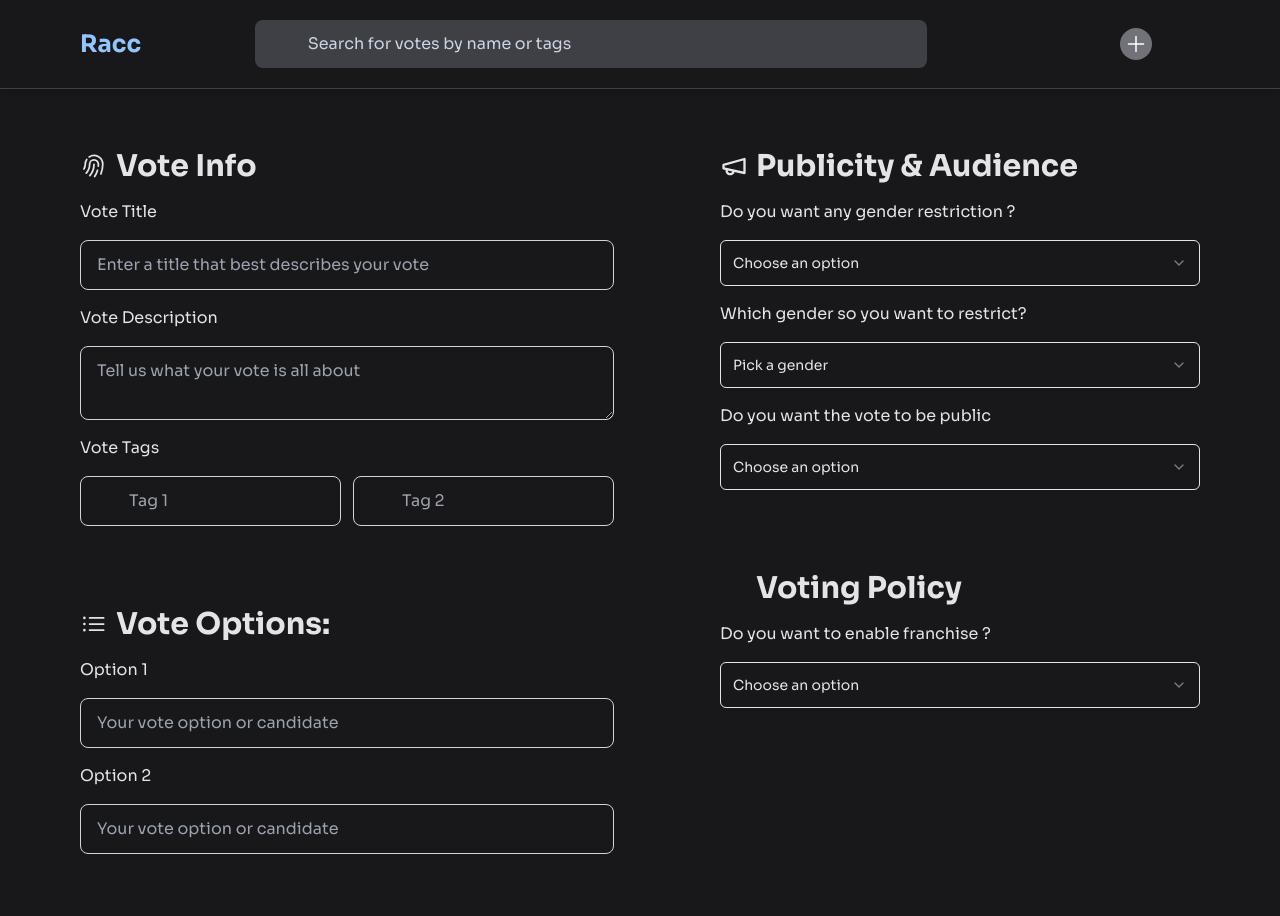
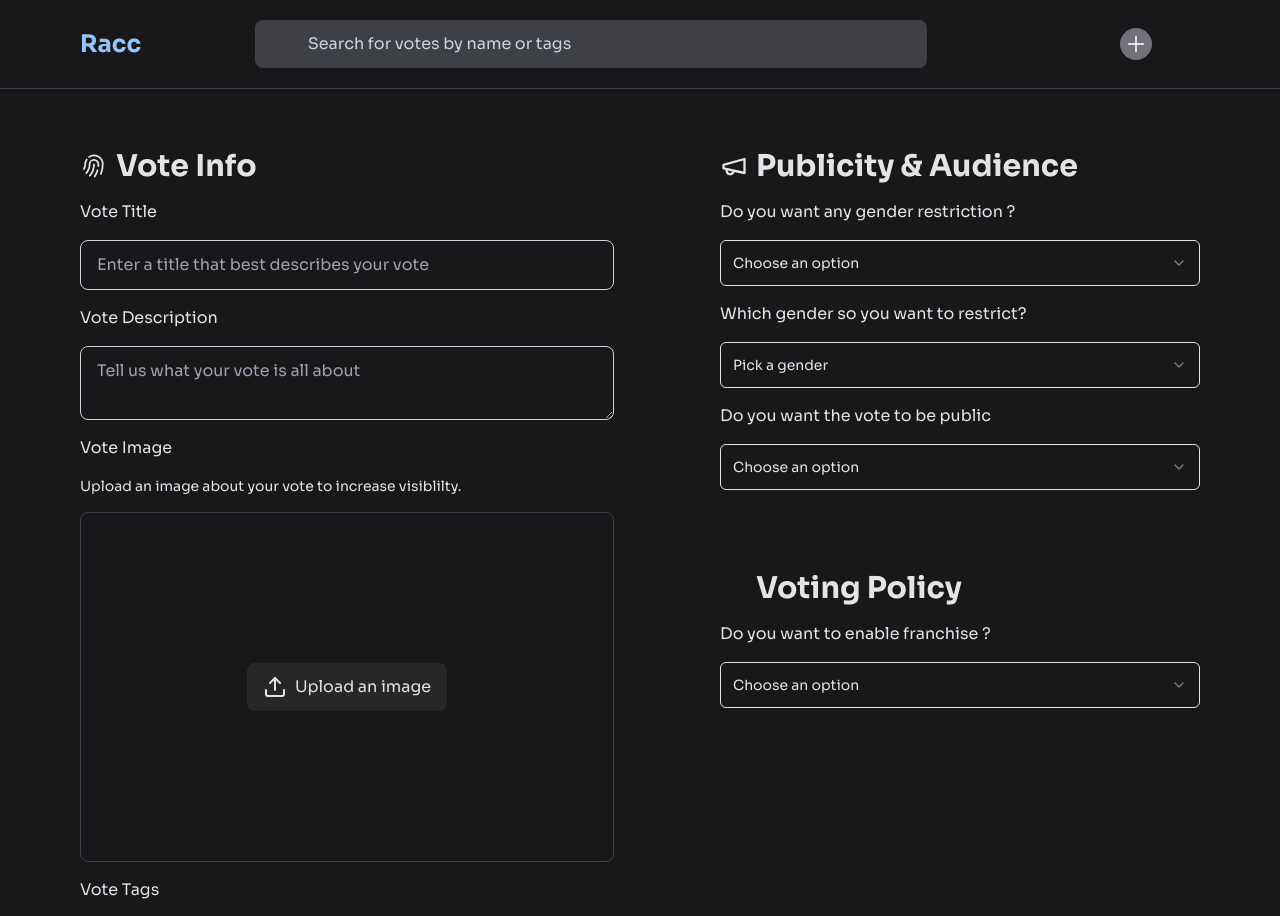
Before and after one commit to fisayo-dev/racc, a React (Vite) app: page /create-vote in a window 1280 px wide. Shown: the top 916 px of the page. Built offline with nearby package versions, Linux system fonts and the light colour scheme; some icons are missing.

Commit message:
added upload image section

```diff
--- a/src/pages/User/CreateVote.jsx
+++ b/src/pages/User/CreateVote.jsx
@@ -4,9 +4,10 @@ import {
   Cog8ToothIcon,
   ListBulletIcon,
   CalendarIcon,
-  FingerPrintIcon
+  FingerPrintIcon,
+  PlusIcon
 } from "@heroicons/react/24/outline";
-import { MegaphoneIcon } from "lucide-react";
+import { MegaphoneIcon, UploadIcon } from "lucide-react";
 import { Calendar } from "@/components/ui/calendar";
 import { format } from "date-fns";
 import { useState } from "react";
@@ -56,6 +57,20 @@ const CreateVote = () => {
                     className="border-[0.1rem] border-zinc-300 rounded-lg px-4 py-3"
                     placeholder="Tell us what your vote is all about"
                   ></textarea>
+                </div>
+                <div className="grid gap-4">
+                  <label>Vote Image</label>
+                  <p className="text-sm">Upload an image about your vote to increase visiblilty. </p>
+                  <div
+                    type="text"
+                    className="grid justify-items-center place-content-center border-[0.1rem] border-zinc-700 rounded-lg h-[350px]"
+                    placeholder="Tell us what your vote is all about"
+                  >
+                    <div className="hover:bg-zinc-700 bg-zinc-800 flex px-4 py-3 rounded-lg cursor-pointer items-center gap-2">
+                      <UploadIcon className="h-6 w-6" />
+                      <p>Upload an image</p>
+                    </div>
+                  </div>
                 </div>
                 <div className="grid gap-4">
                   <label>Vote Tags</label>
```
